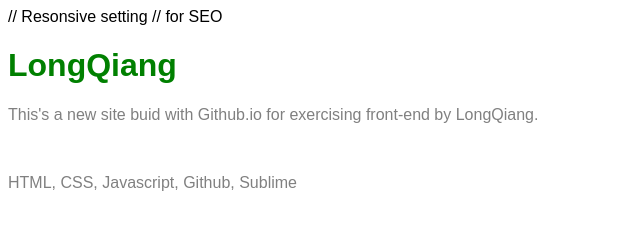
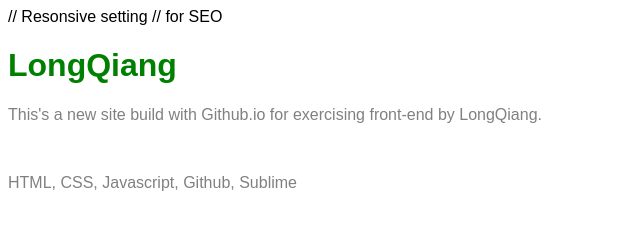
Before and after one commit to ilonghore/ilonghore.github.io, a plain HTML site: page index.html in a window 1280 px wide. Shown: the full height of the page, 0-640 px from the left. Drawn offline with Linux system fonts and the light colour scheme.

Commit message:
Update index.html

```diff
--- a/index.html
+++ b/index.html
@@ -15,7 +15,7 @@
 <body>
 <div>
 	<h1>LongQiang</h1>
-	<p>This's a new site buid with Github.io for exercising front-end by LongQiang.</p><br>
+	<p>This's a new site build with Github.io for exercising front-end by LongQiang.</p><br>
 	<p>HTML, CSS, Javascript, Github, Sublime</p>
 </div>
 
```
